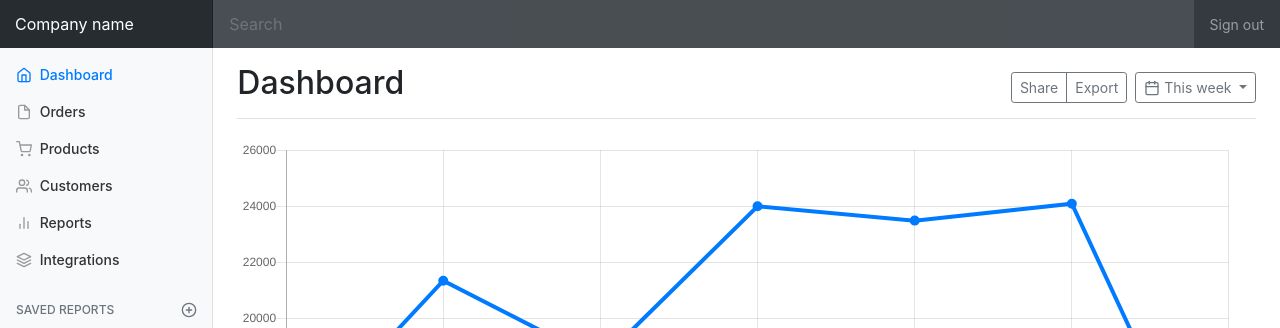
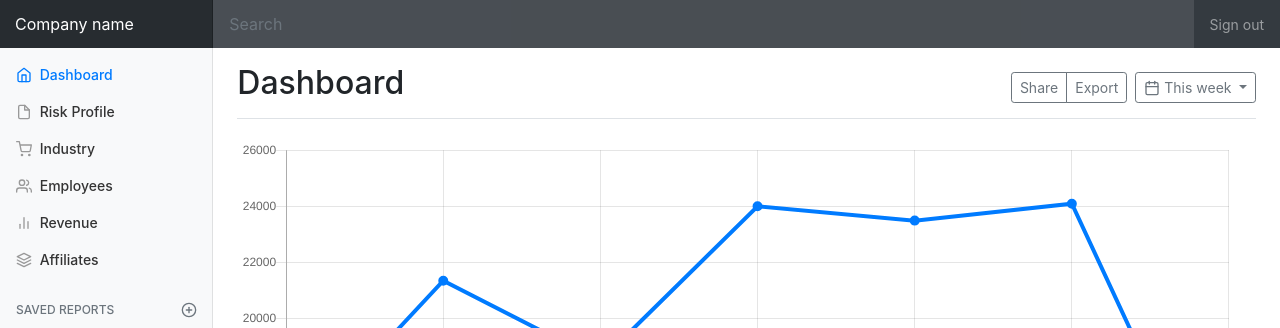
Before and after one commit to ammarrai/hackexpedition2018, a website: page dashboard.html in a window 1280 px wide. Shown: the top 328 px of the page. Drawn offline with nearby package versions, Linux system fonts and the light colour scheme.

Commit message:
Auto stash before merge of "master" and "origin/master"

```diff
--- a/dashboard.html
+++ b/dashboard.html
@@ -46,31 +46,31 @@
               <li class="nav-item">
                 <a class="nav-link" href="#">
                   <span data-feather="file"></span>
-                  Orders
+                  Risk Profile
                 </a>
               </li>
               <li class="nav-item">
                 <a class="nav-link" href="#">
                   <span data-feather="shopping-cart"></span>
-                  Products
+                  Industry
                 </a>
               </li>
               <li class="nav-item">
                 <a class="nav-link" href="#">
                   <span data-feather="users"></span>
-                  Customers
+                  Employees
                 </a>
               </li>
               <li class="nav-item">
                 <a class="nav-link" href="#">
                   <span data-feather="bar-chart-2"></span>
-                  Reports
+                  Revenue
                 </a>
               </li>
               <li class="nav-item">
                 <a class="nav-link" href="#">
                   <span data-feather="layers"></span>
-                  Integrations
+                  Affiliates
                 </a>
               </li>
             </ul>
```
